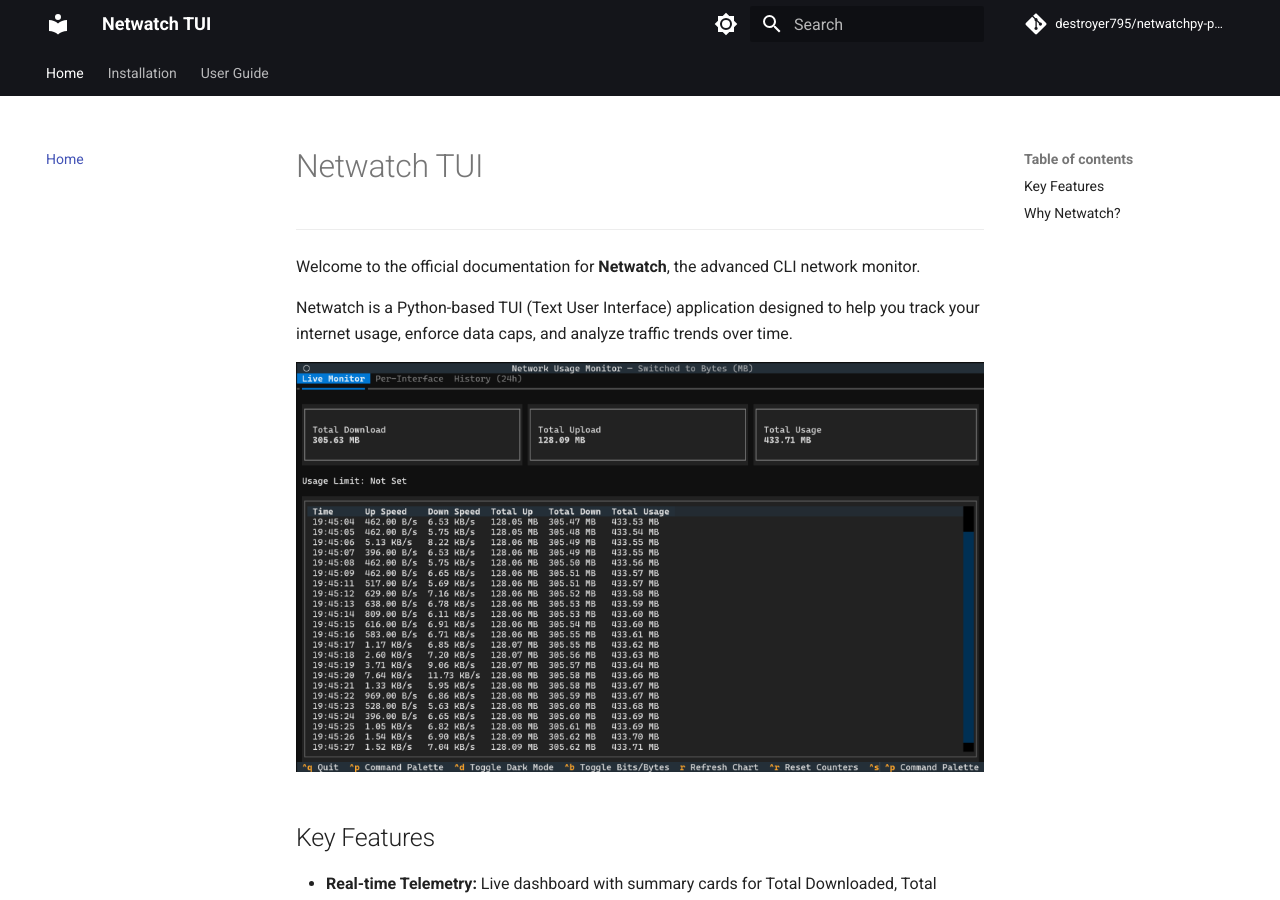
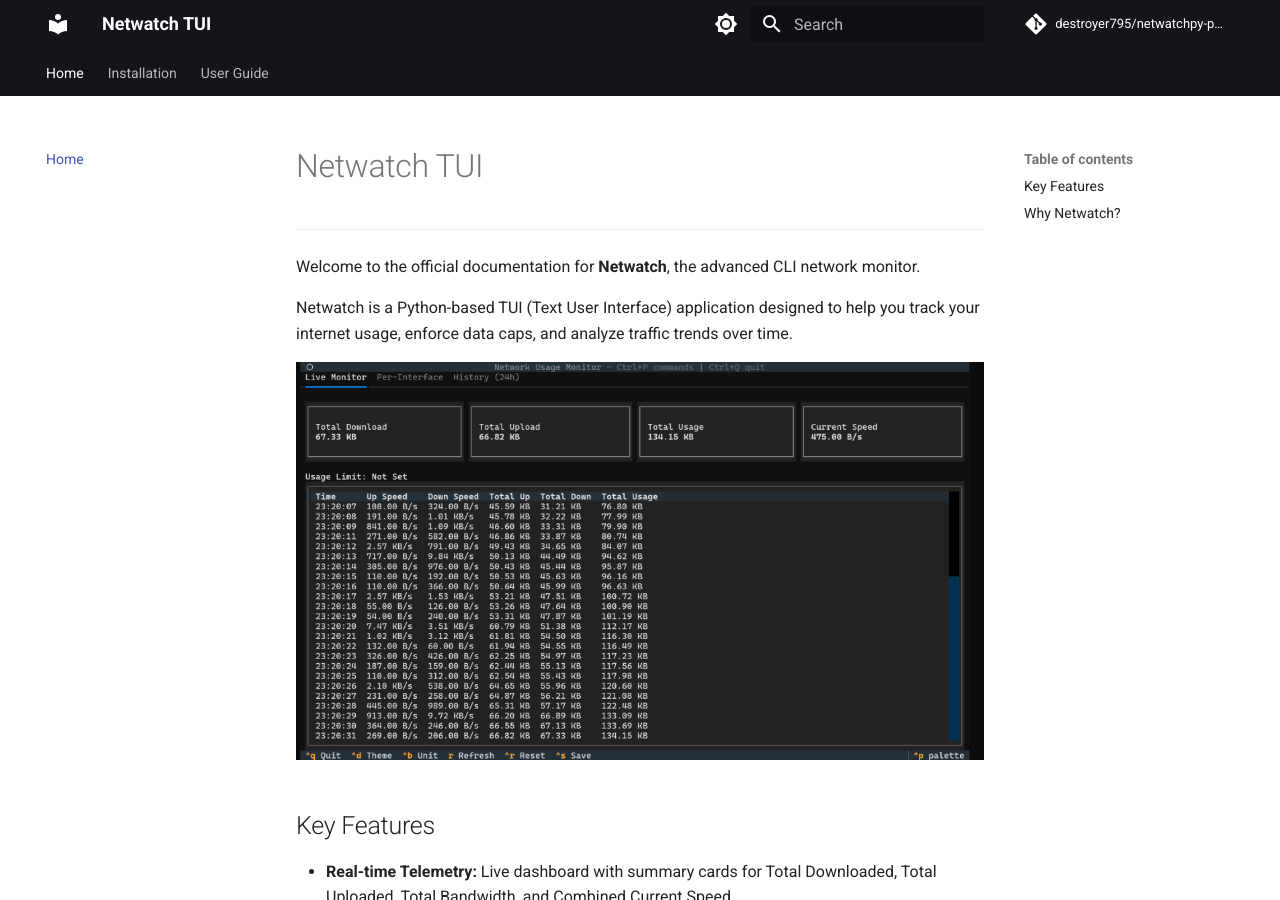
Before and after one commit to Destroyer795/Netwatchpy-package, an MkDocs documentation site: the page built from docs/index.md, in a window 1280 px wide and 900 px high. Built offline with MkDocs 1.6.1 and Material for MkDocs 9.7.7, drawn with Linux system fonts in a browser that asks for light colours; comment, search, counter and statistics services are not loaded.

Commit message:
docs: update demo screenshot with latest dashboard interface

```diff
--- a/docs/index.md
+++ b/docs/index.md
@@ -5,7 +5,7 @@ Welcome to the official documentation for **Netwatch**, the advanced CLI network
 
 Netwatch is a Python-based TUI (Text User Interface) application designed to help you track your internet usage, enforce data caps, and analyze traffic trends over time.
 
-![Demo](https://raw.githubusercontent.com/Destroyer795/Netwatchpy-package/main/assets/demo.png)
+![Demo](assets/demo.png)
 
 ## Key Features
 
```
Also changed, not shown: README.md (+1 -1 lines), assets/demo.png, docs/assets/demo.png (added).
